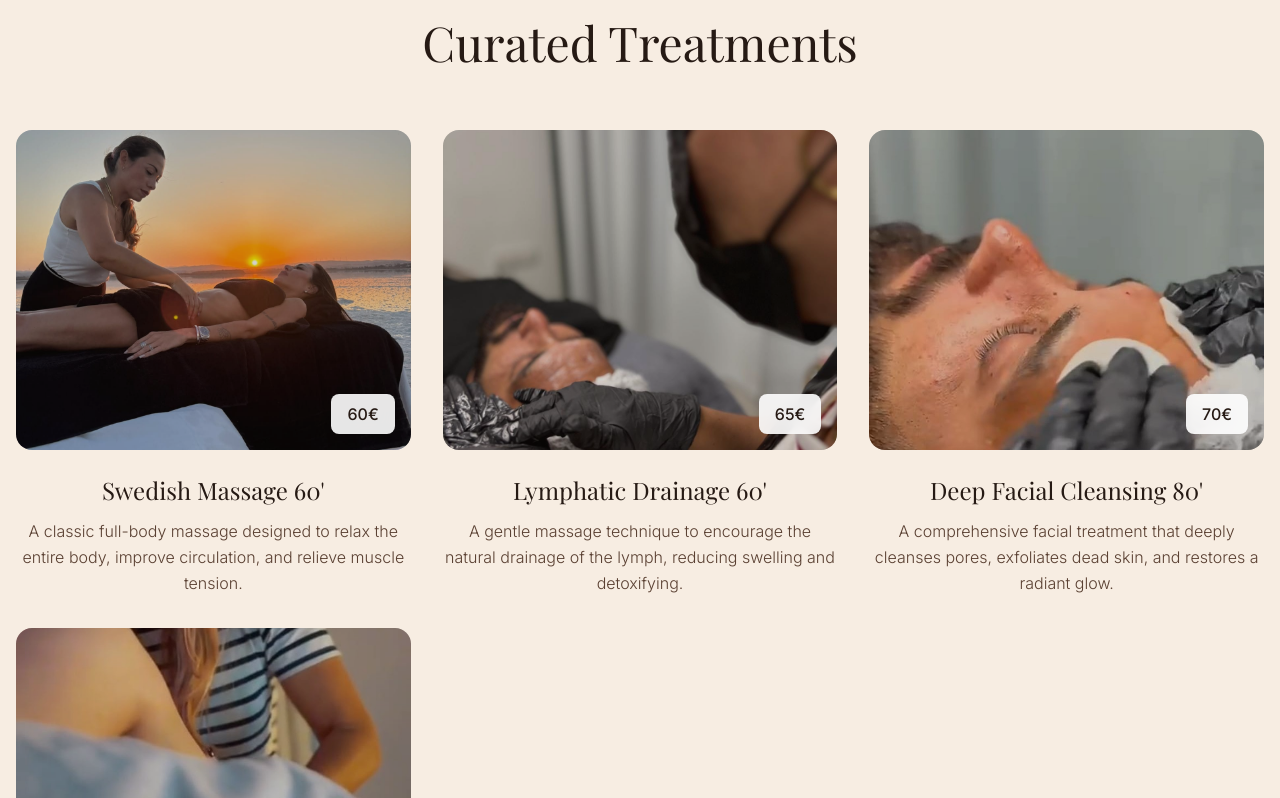
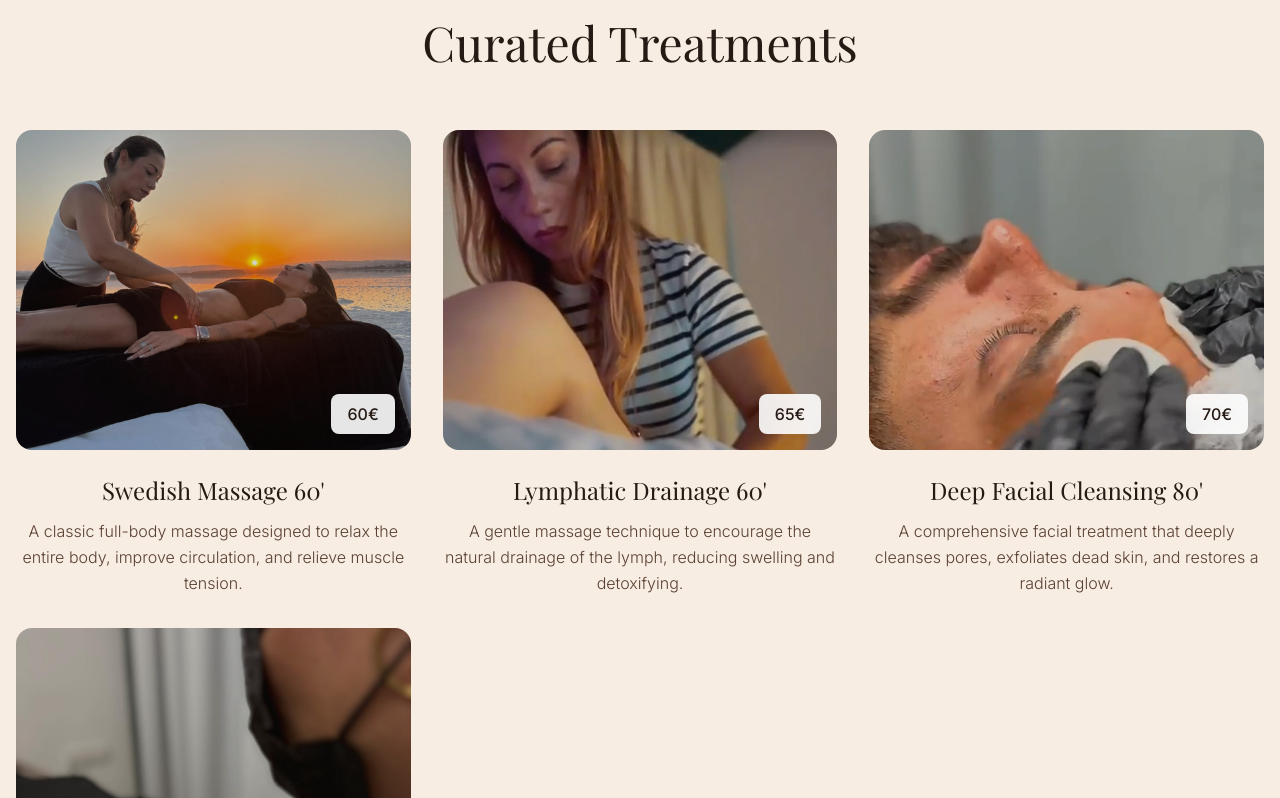
Before and after one commit to the-aidvocate/Equilibrium, a React (Vite) app: page / in a window 1280 px wide. Shown: the part 1802-2600 px from the top of the page. Built offline with nearby package versions, Linux system fonts and the light colour scheme.

Commit message:
Update lymphatic drainage image with object-top class

```diff
--- a/src/App.jsx
+++ b/src/App.jsx
@@ -169,14 +169,14 @@ export default function App() {
           >
             {[
               { title: "Swedish Massage 60'", price: "60€", img: '/1.jpeg', desc: 'A classic full-body massage designed to relax the entire body, improve circulation, and relieve muscle tension.' },
-              { title: "Lymphatic Drainage 60'", price: "65€", img: '/3.jpeg', desc: 'A gentle massage technique to encourage the natural drainage of the lymph, reducing swelling and detoxifying.' },
+              { title: "Lymphatic Drainage 60'", price: "65€", img: '/5.jpeg', imgClass: 'object-top', desc: 'A gentle massage technique to encourage the natural drainage of the lymph, reducing swelling and detoxifying.' },
               { title: "Deep Facial Cleansing 80'", price: "70€", img: '/4.jpeg', desc: 'A comprehensive facial treatment that deeply cleanses pores, exfoliates dead skin, and restores a radiant glow.' },
-              { title: "Collagen Booster 30'", price: "40€", img: '/5.jpeg', desc: 'An intensive anti-aging treatment that stimulates collagen production, leaving your skin firm, plump, and youthfully radiant.' }
+              { title: "Collagen Booster 30'", price: "40€", img: '/3.jpeg', desc: 'An intensive anti-aging treatment that stimulates collagen production, leaving your skin firm, plump, and youthfully radiant.' }
             ].map((service, index) => (
               <motion.div key={index} variants={fadeIn} className="group cursor-pointer">
                 <div className="overflow-hidden rounded-2xl mb-6 relative">
                   <div className="absolute inset-0 bg-brand-900/20 group-hover:bg-brand-900/10 transition-colors z-10"></div>
-                  <img src={service.img} alt={service.title} className="w-full h-80 object-cover group-hover:scale-105 transition-transform duration-700" />
+                  <img src={service.img} alt={service.title} className={`w-full h-80 object-cover group-hover:scale-105 transition-transform duration-700 ${service.imgClass || 'object-center'}`} />
                   <div className="absolute bottom-4 right-4 bg-white/90 backdrop-blur px-4 py-2 rounded-lg font-medium text-brand-900 z-20">
                     {service.price}
                   </div>
```
